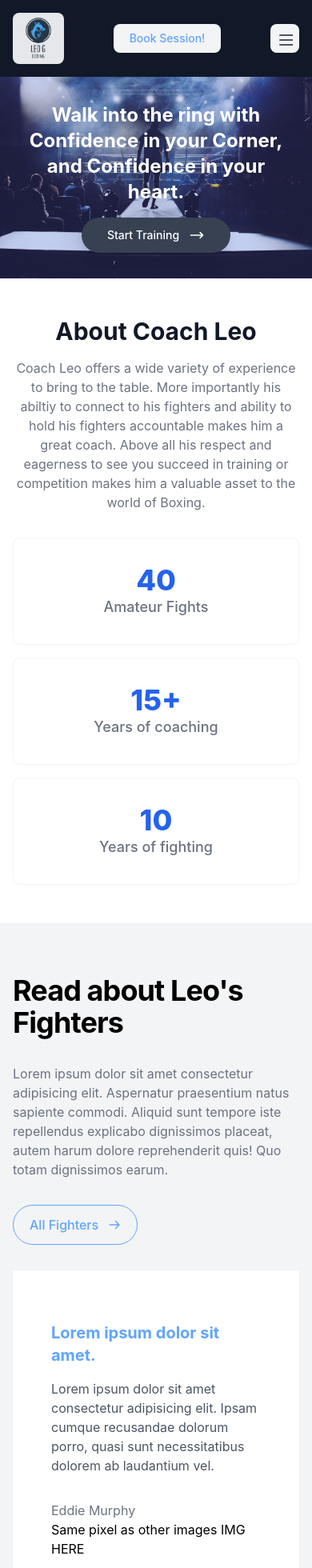
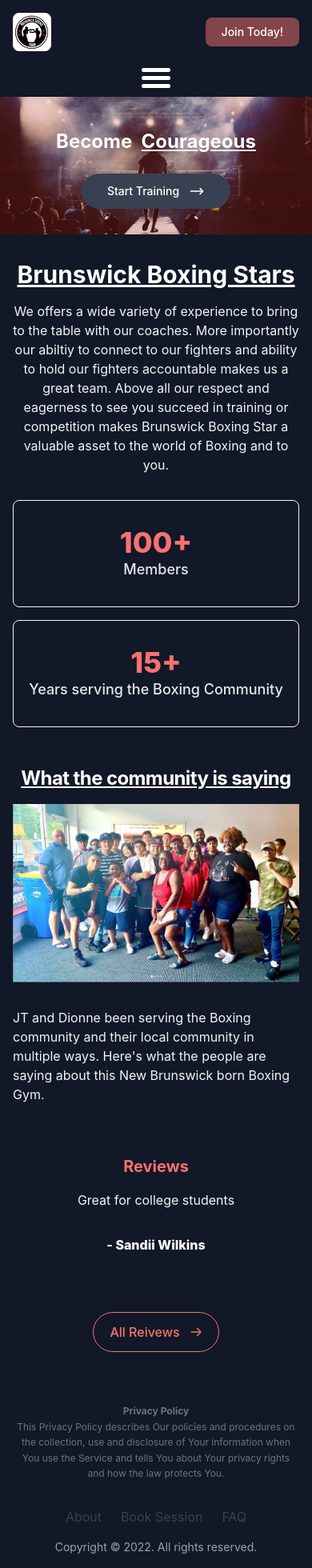
Before and after one commit to AndrewKalGit/coach-leo-boxing, a React (Create React App) app: page / in a window 390 px wide. Shown: the top 1960 px of the page at 80% size. Built offline with nearby package versions, Linux system fonts and the light colour scheme.

Commit message:
restored previous version before site break

```diff
--- a/src/App.css
+++ b/src/App.css
@@ -1,6 +1,10 @@
+html {
+    background: rgb(17 24 39);
+}
+
 .Demo-bgImg {
     overflow: hidden;
-    background: url('./Components//ImgFolder/walkingToRing.jpg') center center no-repeat;
+    background: url('./Components//ImgFolder/walkingToRing.jpg') no-repeat;
     background-size: cover;
 }
 
@@ -80,6 +84,10 @@
 }
 
 @media screen and (min-width: 640px) {
+    .Hamburger-Menuunclicked {
+        display: none;
+    }
+
     .Nav-HamburgerContentshow {
         display: none;
     }
--- a/src/App.js
+++ b/src/App.js
@@ -8,7 +8,8 @@
 import Stats from './Components/Stats';
 import Review from './Components/Review';
 import SignUp from './Components/SignUp';
-import Fighters from './Components/Fighters';
+import Coaches from './Components/Coaches';
+import FAQ  from './Components/FAQ';
 
 //To Do: Landing Page with fade in and click anywhere to go to web site with changing text
 //To Do: Get image and people for the boxing website Fighters Tab
@@ -23,9 +24,9 @@
           <Routes>
             <Route path='/' element={<><Demo/><Stats/><Review/></>}></Route>
             <Route path='/about' element={<About/>}></Route>
-            <Route path='/fighters' element={<Fighters/>}></Route>
+            <Route path='/coaches' element={<Coaches/>}></Route>
             <Route path='/signup' element={<SignUp/>}></Route>
-            {/* <Route path='/FAQ' element={<FAQ/>}></Route> */}
+            <Route path='/FAQ' element={<FAQ/>}></Route>
           </Routes>
         <Footer></Footer>
       </BrowserRouter>
--- /dev/null
+++ b/src/Components/Coaches.js
@@ -0,0 +1,71 @@
+import React from 'react';
+
+function Coaches(props) {
+    return (
+<section class="bg-gray-900">
+<h1 class='flex justify-center text-2xl font-bold text-white sm:text-4xl items-center -mb-20 h-20'> Meet the Coaches </h1>
+<div class="px-4 py-16 mx-auto max-w-screen-2xl sm:px-6 lg:px-8">
+    <div class="grid grid-cols-1 gap-4 mt-8 sm:grid-cols-2 lg:grid-cols-2">
+     <blockquote class="flex flex-col justify-between h-full p-12 bg-gray-700">
+        <div>
+          <div class="mt-4">
+            <h5 class="text-xl font-bold text-red-400 sm:text-2xl">Lorem ipsum dolor sit amet.</h5>
+
+            <p class="mt-4 text-gray-100">
+              Lorem ipsum dolor sit amet consectetur adipisicing elit. Ipsam cumque recusandae dolorum porro, quasi sunt
+              necessitatibus dolorem ab laudantium vel.
+            </p>
+          </div>
+        </div>
+        <footer class="mt-8 text-gray-100">Coach JT</footer>
+        <h1>Same pixel as other images IMG HERE</h1>
+      </blockquote>
+       <blockquote class="flex flex-col justify-between h-full p-12 bg-gray-700">
+        <div>
+          <div class="mt-4">
+            <h5 class="text-xl font-bold text-red-400 sm:text-2xl">Lorem ipsum dolor sit amet.</h5>
+
+            <p class="mt-4 text-gray-100">
+              Lorem ipsum dolor sit amet consectetur adipisicing elit. Ipsam cumque recusandae dolorum porro, quasi sunt
+              necessitatibus dolorem ab laudantium vel.
+            </p>
+          </div>
+        </div>
+        <footer class="mt-8 text-gray-100">Coach Leo</footer>
+        <h1>Same pixel as other images IMG HERE</h1>
+      </blockquote>
+       <blockquote class="flex flex-col justify-between h-full p-12 bg-gray-700">
+        <div>
+          <div class="mt-4">
+            <h5 class="text-xl font-bold text-red-400 sm:text-2xl">Lorem ipsum dolor sit amet.</h5>
+
+            <p class="mt-4 text-gray-100">
+              Lorem ipsum dolor sit amet consectetur adipisicing elit. Ipsam cumque recusandae dolorum porro, quasi sunt
+              necessitatibus dolorem ab laudantium vel.
+            </p>
+          </div>
+        </div>
+        <footer class="mt-8 text-gray-100">Coach Roberto</footer>
+        <h1>Same pixel as other images IMG HERE</h1>
+      </blockquote>
+        <blockquote class="flex flex-col justify-between h-full p-12 bg-gray-700">
+        <div>
+          <div class="mt-4">
+            <h5 class="text-xl font-bold text-red-400 sm:text-2xl">Lorem ipsum dolor sit amet.</h5>
+
+            <p class="mt-4 text-gray-100">
+              Lorem ipsum dolor sit amet consectetur adipisicing elit. Ipsam cumque recusandae dolorum porro, quasi sunt
+              necessitatibus dolorem ab laudantium vel.
+            </p>
+          </div>
+        </div>
+        <footer class="mt-8 text-gray-100">Coach John</footer>
+        <h1>Same pixel as other images IMG HERE</h1>
+      </blockquote>
+      </div>
+</div>
+</section>
+    );
+}
+
+export default Coaches;
--- a/src/Components/Demo.js
+++ b/src/Components/Demo.js
@@ -1,25 +1,41 @@
-import React from 'react';
+import { React, useState, useEffect } from 'react';
 import { Link } from 'react-router-dom';
 
 function Demo(props) {
 
+  const headingStatement = ['Confident', 'Courageous', 'Consistent', 'a Champion']
+
+  const [index, setIndex] = useState(0)
+
+  useEffect(()=>{
+    const intervalID = setInterval(() => {
+      if (index < headingStatement.length -1) {
+        setIndex(index + 1)
+      }
+      if (index === headingStatement.length -1) {
+        setIndex(index - headingStatement.length + 1)
+      }
+    }, 3000);
+    return () => clearInterval(intervalID);
+  },);
+
 return (
  <aside className="Demo-bgImg">
-  <div class="p-8 md:p-12 lg:px-16 lg:py-24 bg-blue-700/25">
-    <div class="max-w-lg text-center sm:text-left">
-      <h2 class="text-2xl font-bold text-white sm:text-3xl md:text-5xl">
-        Walk into the ring with Confidence in your Corner, and Confidence in your heart.
+  <div class="p-8 md:p-12 lg:px-16 lg:py-24 bg-red-700/20">
+    <div class="text-center sm:text-left">
+      <h2 class="p-2 text-2xl font-bold text-white sm:text-3xl md:text-5xl flex justify-center">
+        Become &nbsp; <span class='underline'> {headingStatement[index]} </span>
       </h2>
-
+      <div class="flex justify-center items-center">
       <p
-        class="hidden max-w-md text-white/90 md:mt-6 md:text-lg md:leading-relaxed md:block"
+        class="hidden p-2 bg-gray-400/60 text-white/90 sm:w-3/4 md:w-2/4 md:mt-6 md:text-lg md:leading-relaxed md:flex font-bold"
       >
-        Boxing is a more than just a sport, it's a life style to many. As your coach I will walk you through the journey of honing your fundamental skills, and finding your unique approach to Boxing. My goal is to help you walk with confidence in your boxing skills.
+        Boxing is a more than just a sport, it's a life style to many. As our commitment to you we will walk you through the journey of honing your fundamental skills, and finding your unique approach to Boxing. Our goal is to help you walk with confidence throughout your daily life, with one more skillset in your arsenal. So come through whether you want to get fit, feel confident, or compete, our doors are open.
       </p>
-
-      <div class="mt-4 sm:mt-8">
+      </div>
+      <div class="flex justify-center mt-4 sm:mt-8">
         <Link
-          class="inline-flex items-center px-8 py-3 text-white transition bg-gray-700 rounded-full shadow-lg focus:outline-none focus:ring focus:ring-yellow-400 hover:bg-gray-800"
+          class="inline-flex items-center px-8 py-3 text-white transition bg-gray-700 rounded-full shadow-lg focus:outline-none focus:ring focus:ring-red-700 hover:bg-gray-800"
           to="signup"
         >
           <span class="text-sm font-medium"> Start Training </span>
--- a/src/Components/Footer.js
+++ b/src/Components/Footer.js
@@ -1,12 +1,12 @@
 import React from 'react';
 import { Link } from 'react-router-dom'
-import Logo from './ImgFolder/LeoGBoxingLogo.png'
+import Logo from './ImgFolder/LOGO.png'
 
 
 function Footer(props) {
     return (
         <div>
-            <footer class="bg-gray-200">
+            <footer class="bg-gray-900">
   <div
     class="relative max-w-screen-xl px-4 py-16 mx-auto sm:px-6 lg:px-8 lg:pt-24"
   >
@@ -14,18 +14,16 @@
     <div class="lg:flex lg:items-end lg:justify-between">
       <div>
         <div class="flex justify-center lg:justify-start">
-          <img src={Logo} alt="Logo"/>
-
         <p
-          class="max-w-md mx-auto mt-6 leading-relaxed text-center text-gray-500 lg:text-left"
+          class="max-w-xl mx-auto leading-relaxed text-center text-gray-500 lg:text-left text-xs"
         >
-          Lorem ipsum dolor, sit amet consectetur adipisicing elit. Incidunt
-          consequuntur amet culpa cum itaque neque.
+          <h1 class="font-bold">Privacy Policy</h1>
+This Privacy Policy describes Our policies and procedures on the collection, use and disclosure of Your information when You use the Service and tells You about Your privacy rights and how the law protects You.
         </p>
         </div>
       </div>
 
-      <nav class="mt-12 lg:mt-0" aria-labelledby="footer-navigation">
+      <nav class="mt-8 lg:mt-0" aria-labelledby="footer-navigation">
         <h2 class="sr-only" id="footer-navigation">Footer navigation</h2>
 
         <ul
@@ -44,8 +42,8 @@
           </li>
 
           <li>
-            <Link to="fighters" class="text-gray-700 transition hover:text-gray-700/75" href="/">
-              Fighters
+            <Link to="FAQ" class="text-gray-700 transition hover:text-gray-700/75" href="/">
+              FAQ
             </Link>
           </li>
 
@@ -58,7 +56,7 @@
       </nav>
     </div>
 
-    <p class="mt-12 text-sm text-center text-gray-400 lg:text-right">
+    <p class="mt-4 text-sm text-center text-gray-400 lg:text-right">
       Copyright &copy; 2022. All rights reserved.
     </p>
   </div>
--- a/src/Components/Nav.js
+++ b/src/Components/Nav.js
@@ -1,6 +1,7 @@
-import { React, useState } from 'react';
+import React, { useState } from 'react';
 import { Link } from 'react-router-dom';
-import Logo from './ImgFolder/LeoGBoxingLogo.png'
+import Logo from './ImgFolder/LOGO.png'
+import OutsideClickHandler from 'react-outside-click-handler';
 
 //To Do
 //Make hamburger icon with animation
@@ -15,54 +16,64 @@
 }
 
   return (
-  <div class="bg-gray-900">
-            <header class="shadow-sm">
+<div class="bg-gray-900">
+<header class="shadow-sm">
   <div class="max-w-screen-4xl p-4 mx-auto">
     <div class="flex items-center justify-between space-x-4 lg:space-x-10">
-      <div class="flex lg:w-0 lg:flex-1">
-        <img class="w-16 h-16 bg-gray-200 rounded-lg" src={Logo} alt='Logo'/>
-      </div>
+      <Link to="/" class="flex lg:w-0 lg:flex-1">
+        <img class="w-12 h-12 bg-white rounded-lg" src={Logo} alt='Logo'/>
+      </Link>
 
       <nav class="hidden space-x-8 text-sm font-medium sm:flex">
-        <Link class="text-gray-500 hover:text-black" to="/">Home</Link>
-        <Link class="text-gray-500 hover:text-black" to="/about">About</Link>
-        <Link class="text-gray-500 hover:text-black" to="/fighters">Fighters</Link>
+        <Link class="text-gray-300 hover:text-white" to="/">Home</Link>
+        <Link class="text-gray-300 hover:text-white" to="/about">About</Link>
+        <Link class="text-gray-300 hover:text-white" to="/coaches">Coaches</Link>
         {/* <Link class="text-gray-500 hover:text-black" to="/FAQ">FAQ</Link> */}
       </nav>
 
       <div class="items-center sm:justify-end flex justify-center space-x-4 sm:flex">
         <Link
-          class="px-5 py-2 text-sm font-medium text-blue-400 hover:text-white bg-gray-100 hover:bg-blue-400 rounded-lg"
+          class="px-5 py-2 text-sm font-medium text-white hover:text-white bg-red-400/50 hover:bg-red-500 rounded-lg"
           to="signup"
         >
-          Book Session!
+          Join Today!
         </Link>
-      </div>
-
-      <div class="sm:hidden">
-        <button class="p-2 text-gray-600 bg-gray-100 rounded-lg" type="button">
-          <span class="sr-only">Open menu</span>
-          <svg
-            aria-hidden="true"
-            class="w-5 h-5"
-            fill="none"
-            stroke="currentColor"
-            viewbox="0 0 24 24"
-            xmlns="http://www.w3.org/2000/svg"
-          >
-            <path
-              d="M4 6h16M4 12h16M4 18h16"
-              stroke-linecap="round"
-              stroke-linejoin="round"
-              stroke-width="2"
-            />
-          </svg>
-        </button>
       </div>
     </div>
   </div>
 </header>
+	<nav className={`Hamburger-Menu${hidden ? 'clicked' : 'unclicked'}`}>
+						<OutsideClickHandler
+							onOutsideClick={() => {
+								setHidden(false);
+							}}>
+							<button
+								onClick={close}
+								type='button'>
+								{hidden ? '' : ''}
+								<div
+									className={`Hamburger-icon1${hidden ? 'animate' : ''}`}></div>
+								<div
+									className={`Hamburger-icon2${hidden ? 'animate' : ''}`}></div>
+								<div
+									className={`Hamburger-icon3${hidden ? 'animate' : ''}`}></div>
+							</button>
+						</OutsideClickHandler>
+					</nav>
+          	<div className={`Nav-HamburgerContent${hidden ? 'Nav-HamburgerContentshow' : ''}`}>
+						<div className='Nav-HamburgerContentshow'>
+						<Link className='Nav-Links-Hambuger' to='/'>
+							Home
+						</Link>
+						<Link className='Nav-Links-Hambuger' to='/about'>
+							About
+						</Link>
+						<Link className='Nav-Links-Hambuger' to='/coaches'>
+							Coaches
+						</Link>
+					</div>
         </div>
+</div>
     );
 }
 
--- a/src/Components/Review.js
+++ b/src/Components/Review.js
@@ -1,27 +1,72 @@
-import React from 'react';
-import { Link } from 'react-router-dom'
+import { React, useState, useEffect } from 'react';
+import BBSFamily from './ImgFolder/BBS Family.png'
 
 function Review(props) {
-    return (
+  const Statement = [
+  "Great for college students",
+  "A Pillar in the Community!",
+  "Awesome community tucked away in the industrial section of New Brunswick. Very wholesome but old school atmosphere suitable for all levels and ages. You'll get scrubs like me working on the heavy bag next to a guy preparing for an amateur bout, and we're both welcomed like family. Also glad this gym takes COVID seriously and takes extra precautions and care to provide a safe place for people to work out. Good people, good vibes. Great boxing gym!",
+  "Brunswick Boxing stars and JT are a great gym and a great family. I recently moved up here from Florida and they have shown me nothing but kindness. As a matter of fact my first week I left my wallet here and JT found it for me and returned it with everything in it. Other than that it’s a great place to train, great coaches and a great place for the kids.",
+  "So far the only boxing place I have been where you really can practice boxing and actually learn. They have ring and after some time it will be possible to have real fight, it up to you and your coach when you will be ready to go to ring", "Awesome...I wasn't alone for long...dope place" ];
+  const nameOfReviewer = ['Sandii Wilkins', 'Yousef Sheikh', 'Rashawn Packwood', 'Joe Bae', 'Rudolph A', 'Petros Abajyan']
+
+  const [index, setIndex] = useState(0)
+
+  useEffect(()=>{
+    const intervalID = setInterval(() => {
+      if (index < Statement.length -1) {
+        setIndex(index + 1)
+      }
+      if (index === Statement.length -1) {
+        setIndex(index - Statement.length + 1)
+      }
+    }, 7500);
+    return () => clearInterval(intervalID);
+  },);
+
+
+  return (
         <div>
-            <section class="bg-gray-100">
-  <div class="px-4 py-16 mx-auto max-w-screen-2xl sm:px-6 lg:px-8">
-    <div class="items-end justify-between sm:flex">
+            <section class="bg-gray-900">
+  <div class="px-4 py-4 sm:py-8 mx-auto max-w-screen-2xl sm:px-6 lg:px-8">
+    <div class="items-end justify-between sm:flex sm:justify-center">
       <div class="max-w-xl">
-        <h2 class="text-4xl font-bold tracking-tight sm:text-5xl">Read about Leo's Fighters</h2>
+        <h2 class="text-center text-2xl font-bold tracking-tight sm:text-4xl text-white underline">What the community is saying</h2>
+        <div>
+        <img src={BBSFamily} class='pt-4' alt="BBS Fam"/>
+        <p class="max-w-lg mt-8 text-gray-100">
+          JT and Dionne been serving the Boxing community and their local community in multiple ways. Here's what the people are saying about this New Brunswick born Boxing Gym.
+        </p>
+        </div>
+      </div>
+    </div>
+    <div class='flex justify-center'>
 
-        <p class="max-w-lg mt-8 text-gray-500">
-          Lorem ipsum dolor sit amet consectetur adipisicing elit. Aspernatur praesentium natus sapiente commodi.
-          Aliquid sunt tempore iste repellendus explicabo dignissimos placeat, autem harum dolore reprehenderit quis!
-          Quo totam dignissimos earum.
-        </p>
       </div>
+    <div class="flex justify-center text-center">
+      <blockquote class="flex flex-col justify-between h-full p-12 bg-gray-900">
+        <div>
+          <div class="mt-4">
+            <h5 class="text-xl font-bold text-red-400 sm:text-2xl"> Reviews </h5>
 
-      <Link to="fighters"
-        class="inline-flex items-center flex-shrink-0 px-5 py-3 mt-8 font-medium text-blue-400 border border-blue-400 rounded-full sm:mt-0 lg:mt-8 hover:bg-blue-400 hover:text-white"
-        href="empty"
-    >
-        All Fighters
+            <p class="mt-4 text-gray-100">
+              {Statement[index]}
+            </p>
+
+          </div>
+        </div>
+        <footer class="mt-8 font-extrabold text-white"> - {nameOfReviewer[index]} </footer>
+      </blockquote>
+
+    </div>
+  </div>
+</section>
+<div class="flex justify-center">
+ <a href="https://www.google.com/search?q=reviews+brunswick+boxing+stars&oq=reviews+brunswick+boxing+stars&aqs=chrome..69i57j33i299j33i22i29i30l2.3680j0j7&sourceid=chrome&ie=UTF-8#lrd=0x89c3c6f388adadb9:0x9b595ce264bba6f7,1,,," alt="reviews"
+        class="inline-flex items-center flex-shrink-0 px-5 py-3 mt-2 font-medium text-red-400 border border-red-400 rounded-full sm:mt-0 lg:mt-4 hover:bg-red-500 hover:text-white"
+      target="_blank" rel="noreferrer"
+      >
+        All Reivews
 
         <svg
           xmlns="http://www.w3.org/2000/svg"
@@ -32,99 +77,9 @@
         >
           <path stroke-linecap="round" stroke-linejoin="round" stroke-width="2" d="M14 5l7 7m0 0l-7 7m7-7H3" />
         </svg>
-      </Link>
-    </div>
-
-    <div class="grid grid-cols-1 gap-4 mt-8 sm:grid-cols-2 lg:grid-cols-3">
-      <blockquote class="flex flex-col justify-between h-full p-12 bg-white">
-        <div>
-          <div class="mt-4">
-            <h5 class="text-xl font-bold text-blue-400 sm:text-2xl">Lorem ipsum dolor sit amet.</h5>
-
-            <p class="mt-4 text-gray-600">
-              Lorem ipsum dolor sit amet consectetur adipisicing elit. Ipsam cumque recusandae dolorum porro, quasi sunt
-              necessitatibus dolorem ab laudantium vel.
-            </p>
-          </div>
-        </div>
-        <footer class="mt-8 text-gray-500">Eddie Murphy</footer>
-        <h1>Same pixel as other images IMG HERE</h1>
-      </blockquote>
-       <blockquote class="flex flex-col justify-between h-full p-12 bg-white">
-        <div>
-          <div class="mt-4">
-            <h5 class="text-xl font-bold text-blue-400 sm:text-2xl">Lorem ipsum dolor sit amet.</h5>
-
-            <p class="mt-4 text-gray-600">
-              Lorem ipsum dolor sit amet consectetur adipisicing elit. Ipsam cumque recusandae dolorum porro, quasi sunt
-              necessitatibus dolorem ab laudantium vel.
-            </p>
-          </div>
-        </div>
-        <footer class="mt-8 text-gray-500">Eddie Murphy</footer>
-        <h1>Same pixel as other images IMG HERE</h1>
-      </blockquote>
-       <blockquote class="flex flex-col justify-between h-full p-12 bg-white">
-        <div>
-          <div class="mt-4">
-            <h5 class="text-xl font-bold text-blue-400 sm:text-2xl">Lorem ipsum dolor sit amet.</h5>
-
-            <p class="mt-4 text-gray-600">
-              Lorem ipsum dolor sit amet consectetur adipisicing elit. Ipsam cumque recusandae dolorum porro, quasi sunt
-              necessitatibus dolorem ab laudantium vel.
-            </p>
-          </div>
-        </div>
-        <footer class="mt-8 text-gray-500">Eddie Murphy</footer>
-        <h1>Same pixel as other images IMG HERE</h1>
-      </blockquote>
-       <blockquote class="flex flex-col justify-between h-full p-12 bg-white">
-        <div>
-          <div class="mt-4">
-            <h5 class="text-xl font-bold text-blue-400 sm:text-2xl">Lorem ipsum dolor sit amet.</h5>
-
-            <p class="mt-4 text-gray-600">
-              Lorem ipsum dolor sit amet consectetur adipisicing elit. Ipsam cumque recusandae dolorum porro, quasi sunt
-              necessitatibus dolorem ab laudantium vel.
-            </p>
-          </div>
-        </div>
-        <footer class="mt-8 text-gray-500">Eddie Murphy</footer>
-        <h1>Same pixel as other images IMG HERE</h1>
-      </blockquote>
-       <blockquote class="flex flex-col justify-between h-full p-12 bg-white">
-        <div>
-          <div class="mt-4">
-            <h5 class="text-xl font-bold text-blue-400 sm:text-2xl">Lorem ipsum dolor sit amet.</h5>
-
-            <p class="mt-4 text-gray-600">
-              Lorem ipsum dolor sit amet consectetur adipisicing elit. Ipsam cumque recusandae dolorum porro, quasi sunt
-              necessitatibus dolorem ab laudantium vel.
-            </p>
-          </div>
-        </div>
-        <footer class="mt-8 text-gray-500">Eddie Murphy</footer>
-        <h1>Same pixel as other images IMG HERE</h1>
-      </blockquote>
-       <blockquote class="flex flex-col justify-between h-full p-12 bg-white">
-        <div>
-          <div class="mt-4">
-            <h5 class="text-xl font-bold text-blue-400 sm:text-2xl">Lorem ipsum dolor sit amet.</h5>
-
-            <p class="mt-4 text-gray-600">
-              Lorem ipsum dolor sit amet consectetur adipisicing elit. Ipsam cumque recusandae dolorum porro, quasi sunt
-              necessitatibus dolorem ab laudantium vel.
-            </p>
-          </div>
-        </div>
-        <footer class="mt-8 text-gray-500">Eddie Murphy</footer>
-        <h1>Same pixel as other images IMG HERE</h1>
-      </blockquote>
-    </div>
-  </div>
-</section>
-
-        </div>
+      </a>
+</div>
+</div>
     );
 }
 
--- a/src/Components/Stats.js
+++ b/src/Components/Stats.js
@@ -5,50 +5,40 @@
 function Stats(props) {
     return (
         <div>
-            <section class="bg-white">
-  <div class="max-w-screen-xl px-4 py-12 mx-auto md:py-16 sm:px-6 lg:px-8">
+            <section class="bg-gray-900">
+  <div class="max-w-screen-xl px-4 py-8 mx-auto md:py-16 sm:px-6 lg:px-8">
     <div class="max-w-3xl mx-auto text-center">
-      <h2 class="text-3xl font-bold text-gray-900 sm:text-4xl">
-        About Coach Leo
+      <h2 class="text-3xl font-bold text-white sm:text-4xl underline">
+        Brunswick Boxing Stars
       </h2>
 
-      <p class="mt-4 text-gray-500 sm:text-xl">
-        Coach Leo offers a wide variety of experience to bring to the table. More importantly his abiltiy to connect to his fighters and ability to hold his fighters accountable makes him a great coach. Above all his respect and eagerness to see you succeed in training or competition makes him a valuable asset to the world of Boxing.
+      <p class="mt-4 text-gray-100 sm:text-xl">
+        We offers a wide variety of experience to bring to the table with our coaches. More importantly our abiltiy to connect to our fighters and ability to hold our fighters accountable makes us a great team. Above all our respect and eagerness to see you succeed in training or competition makes Brunswick Boxing Star a valuable asset to the world of Boxing and to you.
       </p>
     </div>
 
     <div class="mt-8 sm:mt-12">
-      <dl class="grid grid-cols-1 gap-4 sm:grid-cols-3">
+      <dl class="grid grid-cols-1 gap-4 sm:grid-cols-2">
         <div
           class="flex flex-col px-4 py-8 text-center border border-gray-100 rounded-lg"
         >
-          <dt class="order-last text-lg font-medium text-gray-500">
-            Amateur Fights
+          <dt class="order-last text-lg font-medium text-gray-200">
+            Members
           </dt>
 
-          <dd class="text-4xl font-extrabold text-blue-600 md:text-5xl">
-            40
+          <dd class="text-4xl font-extrabold text-red-400 md:text-5xl">
+            100+
           </dd>
         </div>
 
         <div
           class="flex flex-col px-4 py-8 text-center border border-gray-100 rounded-lg"
         >
-          <dt class="order-last text-lg font-medium text-gray-500">
-            Years of coaching
+          <dt class="order-last text-lg font-medium text-gray-200">
+            Years serving the Boxing Community
           </dt>
 
-          <dd class="text-4xl font-extrabold text-blue-600 md:text-5xl">15+</dd>
-        </div>
-
-        <div
-          class="flex flex-col px-4 py-8 text-center border border-gray-100 rounded-lg"
-        >
-          <dt class="order-last text-lg font-medium text-gray-500">
-            Years of fighting
-          </dt>
-
-          <dd class="text-4xl font-extrabold text-blue-600 md:text-5xl">10</dd>
+          <dd class="text-4xl font-extrabold text-red-400 md:text-5xl">15+</dd>
         </div>
       </dl>
     </div>
--- /dev/null
+++ b/src/data.js
@@ -0,0 +1,7 @@
+const data = [
+    {
+        GeneralAdmisionPrice: 50,
+    }
+];
+
+export default data;
```
Also changed, not shown: src/Components/About.js (+10 -10 lines), src/Components/SignUp.js (+72 -30 lines), src/Components/ImgFolder/BBS Family.png (added), src/Components/ImgFolder/LOGO.png (added).
